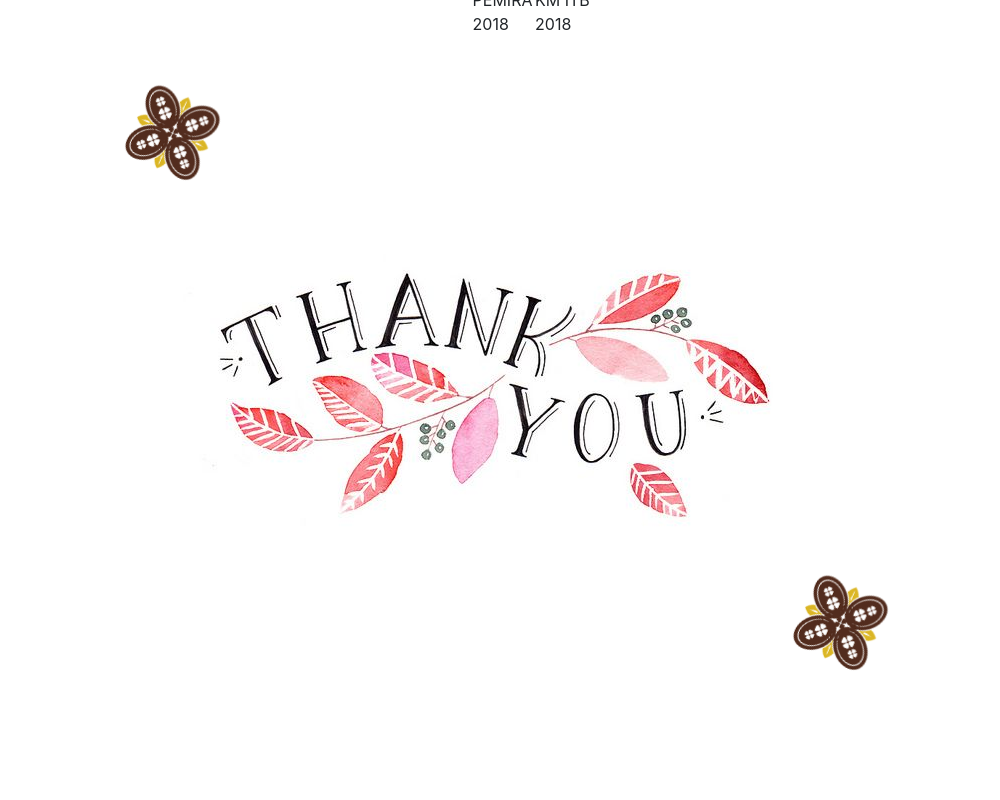
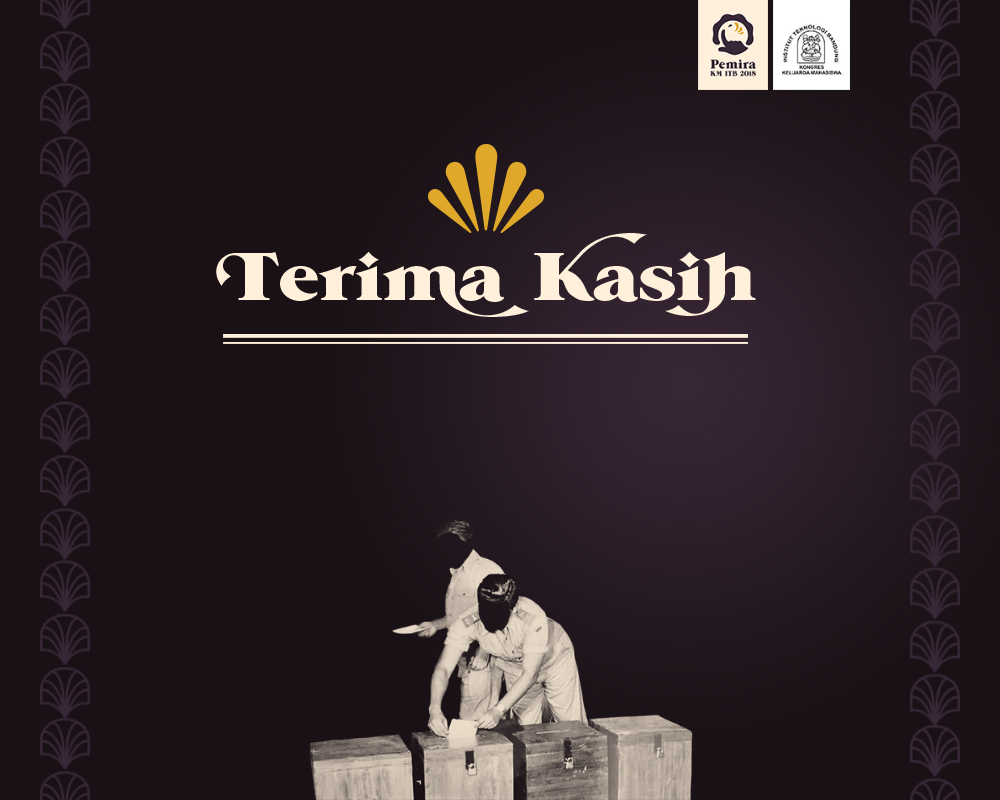
Before and after one commit to maxlinksuper/Pemira-KM-ITB-2018, an Electron app: page thanks.html in a window 1000 px wide. Drawn offline with Linux system fonts and the light colour scheme.

Commit message:
Updating Thanks page into the real design

```diff
--- a/thanks.html
+++ b/thanks.html
@@ -6,33 +6,26 @@
 </head>
 
 <body>
-<div id="wrapper">
-    <div class="logo-image">
-        <div class="inside">
-            LOGO<br> PEMIRA <br>2018
+<div id="wrapper" class="end">
+    <div class="ornamen-left ornamen2">
+    </div>
+    <div class="ornamen-right ornamen2">
+    </div>
+    <div class="logo">
+        <div class="logo-image">
+            <img src="img/logo-pemira.png" width="auto" height="90px">
+        </div>
+        <div class="logo-image">
+            <img src="img/logo-kongres.png" width="auto" height="90px">
         </div>
     </div>
-    <div class="logo-image">
-        <div class="inside">
-            LOGO<br> KM ITB <br>2018
+
+    <div class="welcome">
+
+        <div class="welcome-image">
+            <img src="img/Thanks-Image.png">
         </div>
-    </div>
-    <div class="thanks">
-        <div class="thanks-image">
-            <div class="kawung" id="kawung-atas-rapat">
-                <div class="inside">
-                    <img src="img/kawung.png" class="kawung-img kawung-img-active">
-                </div>
-            </div>
-            <div class="inside" style="text-align: center; font-size: 40px">
-                <img src="img/thanks.jpg">
-            </div>
-        </div>
-        <div class="kawung" id="kawung-bawah-rapat">
-            <div class="inside">
-                <img src="img/kawung.png" class="kawung-img kawung-img-active">
-            </div>
-        </div>
+        <img src="img/orang-2.png" id="image-orang-2" class="image-orang">
     </div>
 </div>
 </body>
```
Also changed, not shown: img/kawungs.png (added).
